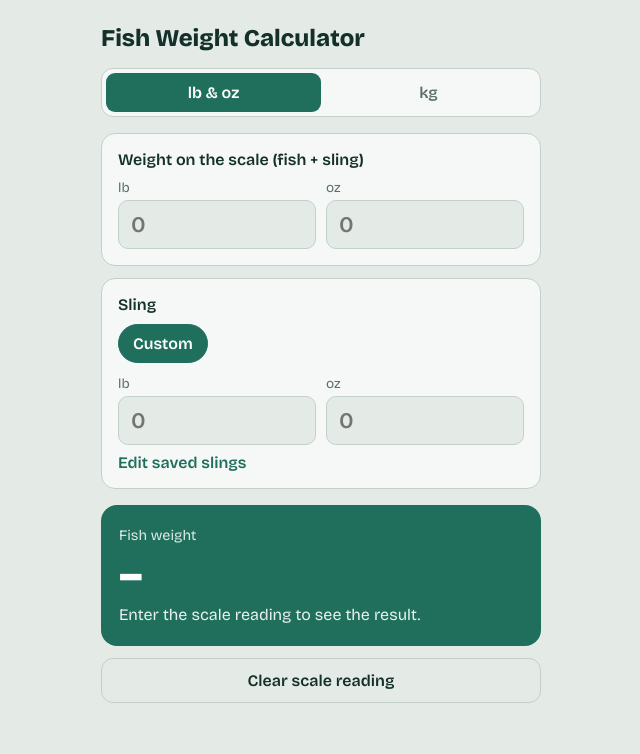
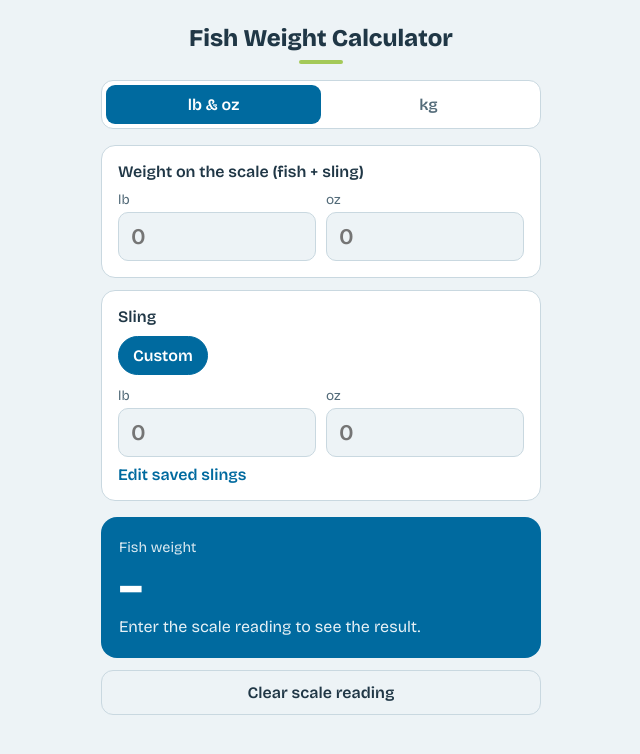
Before and after one commit to ItsBentley/fish-weight-calculator, a plain HTML site: page index.html in a window 1280 px wide. Shown: the whole page, without its empty margins (319-959 px from the left). Drawn offline with nearby package versions, Linux system fonts and the light colour scheme.

Commit message:
Colour update

```diff
--- a/css/styles.css
+++ b/css/styles.css
@@ -9,12 +9,13 @@
 /* ---------- 1. Theme colours ----------
    All colours are variables so light/dark mode only changes them here. */
 :root {
-  --bg: #e4ebe7;      /* page background */
-  --card: #f5f8f6;    /* panel background */
-  --ink: #14302a;     /* main text */
-  --mute: #5b7068;    /* secondary text */
-  --line: #c3d0c9;    /* borders */
-  --accent: #1f6f5c;  /* buttons and result box */
+  --bg: #edf3f6;      /* page background */
+  --card: #fff;       /* panel background */
+  --ink: #203746;     /* main text */
+  --mute: #536b79;    /* secondary text */
+  --line: #c9d8e0;    /* borders */
+  --accent: #006a9f;  /* buttons and result box */
+  --highlight: #a4c958; /* Preston Innovations lime accent */
   --on: #fff;         /* text on top of the accent colour */
   --warn: #a23b2a;    /* errors and delete */
   color-scheme: light;
@@ -28,16 +29,18 @@
 /* Dark mode: follows the phone's setting */
 @media (prefers-color-scheme: dark) {
   :root:not([data-theme="light"]) {
-    --bg: #0f1c19; --card: #182925; --ink: #e3efe9; --mute: #94aba2;
-    --line: #2b423b; --accent: #5fc3a5; --on: #0f1c19; --warn: #f08a74;
+    --bg: #111c23; --card: #1b2a34; --ink: #e6eef2; --mute: #a8bac4;
+    --line: #354b58; --accent: #39a5d8; --highlight: #a4c958;
+    --on: #10212b; --warn: #f08a74;
     color-scheme: dark;
   }
 }
 
 /* Dark mode forced by setting data-theme="dark" on <html> */
 :root[data-theme="dark"] {
-  --bg: #0f1c19; --card: #182925; --ink: #e3efe9; --mute: #94aba2;
-  --line: #2b423b; --accent: #5fc3a5; --on: #0f1c19; --warn: #f08a74;
+  --bg: #111c23; --card: #1b2a34; --ink: #e6eef2; --mute: #a8bac4;
+  --line: #354b58; --accent: #39a5d8; --highlight: #a4c958;
+  --on: #10212b; --warn: #f08a74;
   color-scheme: dark;
 }
 
@@ -57,7 +60,16 @@ body {
 }
 
 main { width: 100%; max-width: 440px; }   /* narrow column, phone-sized */
-h1 { font-size: 1.5rem; font-weight: 800; margin: 4px 0 16px; }
+h1 { font-size: 1.5rem; font-weight: 800; margin: 4px 0 16px; text-align: center; }
+h1::after {
+  content: "";
+  display: block;
+  width: 44px;
+  height: 4px;
+  margin: 8px auto 0;
+  background: var(--highlight);
+  border-radius: 999px;
+}
 
 
 /* ---------- 3. Unit switch (lb & oz / kg) ---------- */
```
